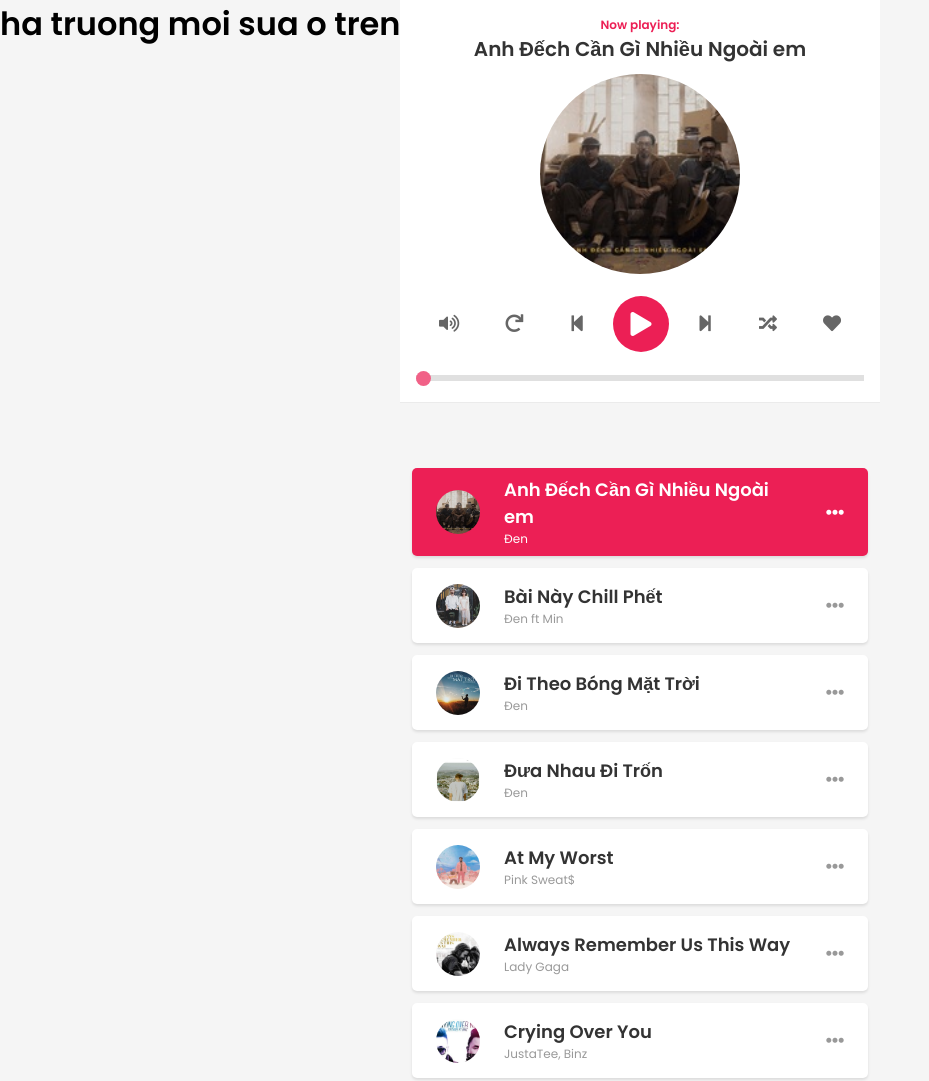
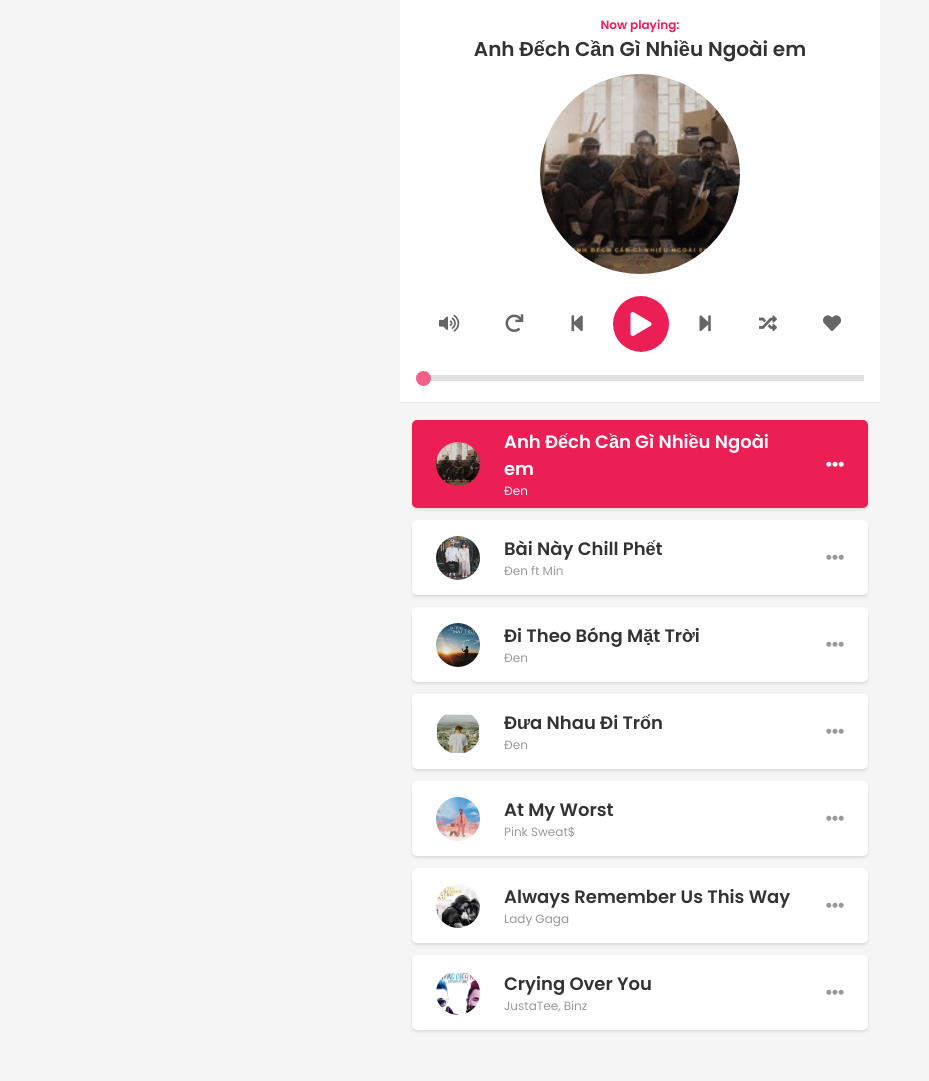
Before and after one commit to HaTruong1999/Musicplayer-DOM, a plain HTML site: page index.html in a window 1280 px wide. Shown: the whole page, without its empty margins (0-929 px from the left). After the commit the page ends 1054 px from the top, so only its background shows below. Drawn offline with Linux system fonts and the light colour scheme.

Commit message:
tra lai trang thai ban dau

```diff
--- a/index.html
+++ b/index.html
@@ -15,7 +15,6 @@
 </head>
 
 <body>
-  <h1>ha truong moi sua o tren mang lan 2</h1>
   <div class="player">
     <!-- Dashboard -->
     <div class="dashboard">
```
